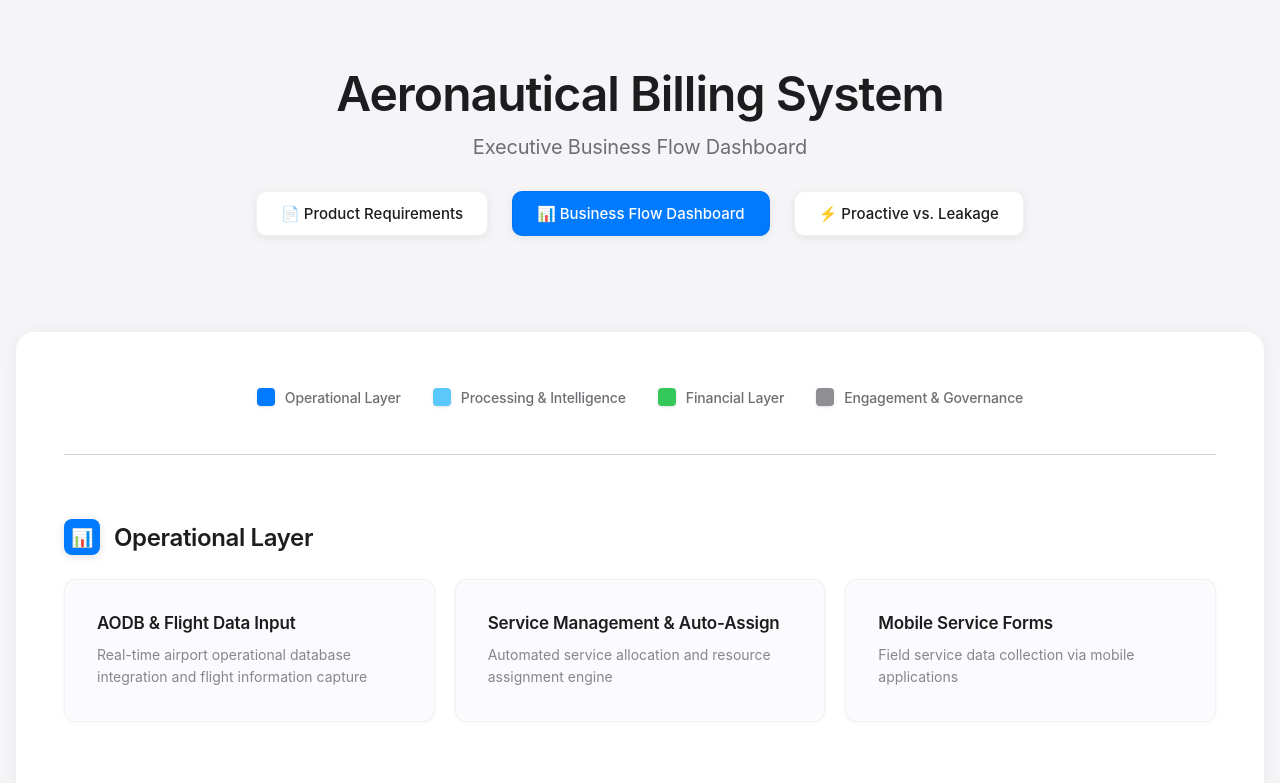
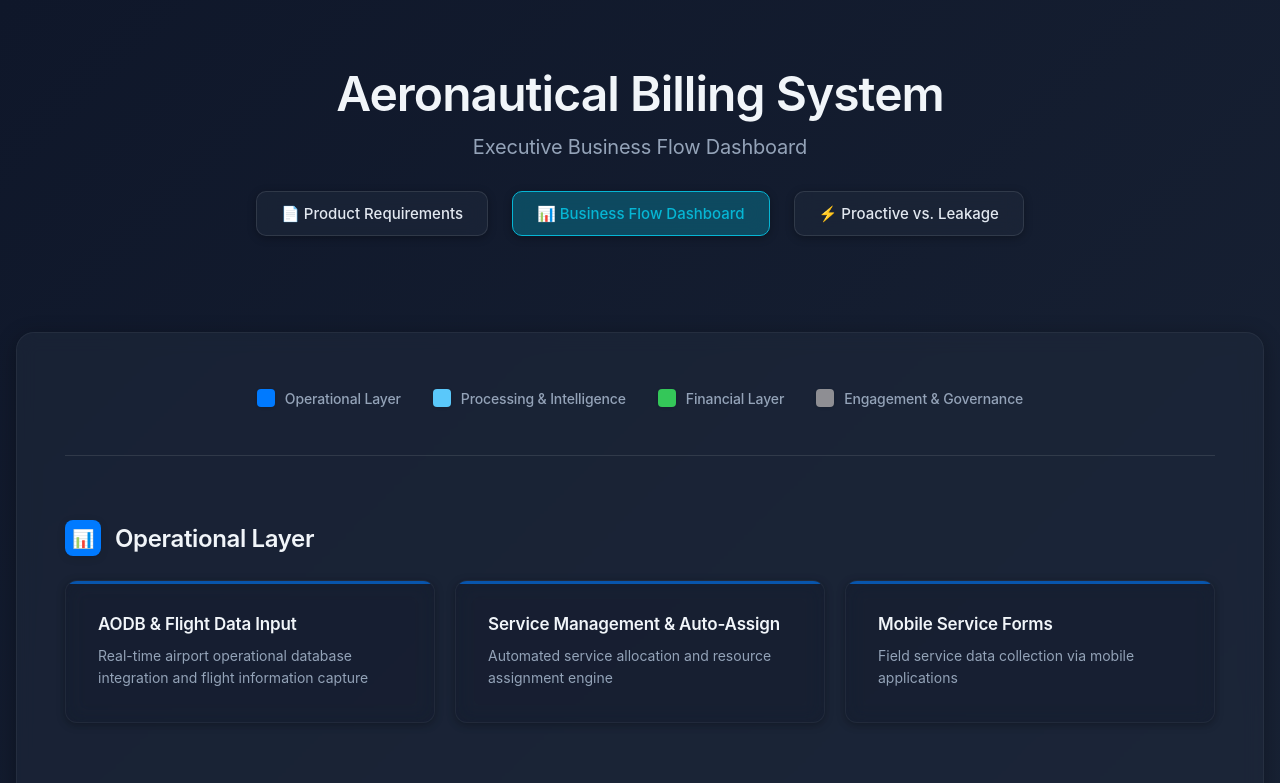
Before and after one commit to aslantavtek-boop/cms-redesign, a plain HTML site: page aeronautical-billing-dashboard.html in a window 1280 px wide. Shown: the top 783 px of the page. Drawn offline with Linux system fonts and the light colour scheme.

Commit message:
Convert all pages to unified dark mode design with consistent color scheme

```diff
--- a/aeronautical-billing-dashboard.html
+++ b/aeronautical-billing-dashboard.html
@@ -13,10 +13,10 @@
 
         body {
             font-family: -apple-system, BlinkMacSystemFont, 'SF Pro Display', 'SF Pro Text', sans-serif;
-            background: #f5f5f7;
+            background: linear-gradient(135deg, #0f172a 0%, #1e293b 100%);
             min-height: 100vh;
             padding: 2rem 1rem;
-            color: #1d1d1f;
+            color: #e2e8f0;
             -webkit-font-smoothing: antialiased;
             -moz-osx-font-smoothing: grayscale;
             opacity: 0;
@@ -47,7 +47,7 @@
         }
 
         h1 {
-            color: #1d1d1f;
+            color: #f1f5f9;
             font-size: 3rem;
             font-weight: 600;
             margin-bottom: 0.75rem;
@@ -55,7 +55,7 @@
         }
 
         .subtitle {
-            color: #6e6e73;
+            color: #94a3b8;
             font-size: 1.25rem;
             font-weight: 400;
             letter-spacing: -0.01em;
@@ -71,34 +71,38 @@
 
         .nav-link {
             padding: 0.75rem 1.5rem;
-            background: white;
-            color: #1d1d1f;
+            background: rgba(30, 41, 59, 0.6);
+            backdrop-filter: blur(10px);
+            color: #e2e8f0;
             text-decoration: none;
             border-radius: 10px;
             font-size: 0.9375rem;
             font-weight: 500;
-            box-shadow: 0 2px 8px rgba(0,0,0,0.08);
+            box-shadow: 0 2px 8px rgba(0,0,0,0.3);
             transition: all 0.3s ease;
-            border: 1px solid rgba(0,0,0,0.06);
+            border: 1px solid rgba(255, 255, 255, 0.1);
         }
 
         .nav-link:hover {
             transform: translateY(-2px);
-            box-shadow: 0 4px 16px rgba(0,0,0,0.12);
-            background: #007AFF;
-            color: white;
+            box-shadow: 0 4px 16px rgba(0,0,0,0.4);
+            background: rgba(6, 182, 212, 0.3);
+            border-color: #06b6d4;
         }
 
         .nav-link.active {
-            background: #007AFF;
-            color: white;
+            background: rgba(6, 182, 212, 0.3);
+            border-color: #06b6d4;
+            color: #06b6d4;
         }
 
         .dashboard {
-            background: #ffffff;
+            background: rgba(30, 41, 59, 0.6);
+            backdrop-filter: blur(10px);
             border-radius: 18px;
             padding: 3.5rem 3rem;
-            box-shadow: 0 2px 16px rgba(0, 0, 0, 0.06);
+            box-shadow: 0 4px 20px rgba(0, 0, 0, 0.3);
+            border: 1px solid rgba(255, 255, 255, 0.05);
             position: relative;
         }
 
@@ -109,7 +113,7 @@
             gap: 2rem;
             margin-bottom: 4rem;
             padding-bottom: 3rem;
-            border-bottom: 1px solid #d2d2d7;
+            border-bottom: 1px solid rgba(255, 255, 255, 0.1);
         }
 
         .legend-item {
@@ -118,7 +122,7 @@
             gap: 0.625rem;
             font-size: 0.875rem;
             font-weight: 500;
-            color: #6e6e73;
+            color: #94a3b8;
             letter-spacing: -0.01em;
         }
 
@@ -141,7 +145,7 @@
             display: flex;
             align-items: center;
             gap: 0.875rem;
-            color: #1d1d1f;
+            color: #f1f5f9;
             letter-spacing: -0.015em;
         }
 
@@ -164,13 +168,14 @@
         }
 
         .module-card {
-            background: #fbfbfd;
+            background: rgba(15, 23, 42, 0.4);
+            backdrop-filter: blur(10px);
             border-radius: 12px;
             padding: 2rem;
-            box-shadow: 0 1px 4px rgba(0,0,0,0.04);
+            box-shadow: 0 2px 8px rgba(0,0,0,0.3);
             cursor: pointer;
             transition: all 0.4s cubic-bezier(0.28, 0.11, 0.32, 1);
-            border: 1px solid rgba(0,0,0,0.04);
+            border: 1px solid rgba(255, 255, 255, 0.05);
             position: relative;
             overflow: hidden;
         }
@@ -183,15 +188,15 @@
             width: 100%;
             height: 3px;
             background: var(--layer-color);
-            opacity: 0;
+            opacity: 0.6;
             transition: opacity 0.4s cubic-bezier(0.28, 0.11, 0.32, 1);
         }
 
         .module-card:hover {
             transform: translateY(-4px);
-            box-shadow: 0 8px 24px rgba(0,0,0,0.08);
-            background: #ffffff;
-            border-color: rgba(0,0,0,0.08);
+            box-shadow: 0 8px 24px rgba(0,0,0,0.4);
+            background: rgba(15, 23, 42, 0.6);
+            border-color: rgba(255, 255, 255, 0.1);
         }
 
         .module-card:hover::before {
@@ -215,7 +220,7 @@
         .module-title {
             font-size: 1.0625rem;
             font-weight: 600;
-            color: #1d1d1f;
+            color: #f1f5f9;
             margin-bottom: 0.5rem;
             line-height: 1.4;
             letter-spacing: -0.01em;
@@ -223,7 +228,7 @@
 
         .module-description {
             font-size: 0.875rem;
-            color: #86868b;
+            color: #94a3b8;
             line-height: 1.6;
             font-weight: 400;
         }
```
Also changed, not shown: prd.html (+47 -41 lines).
